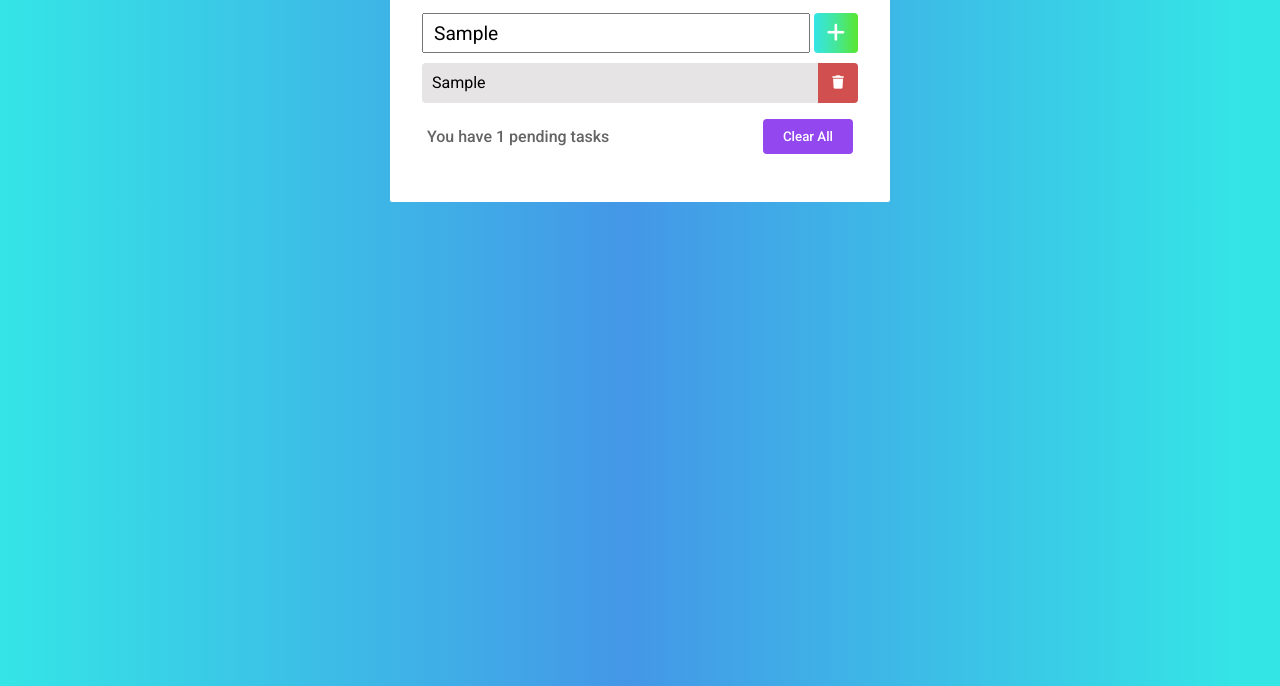
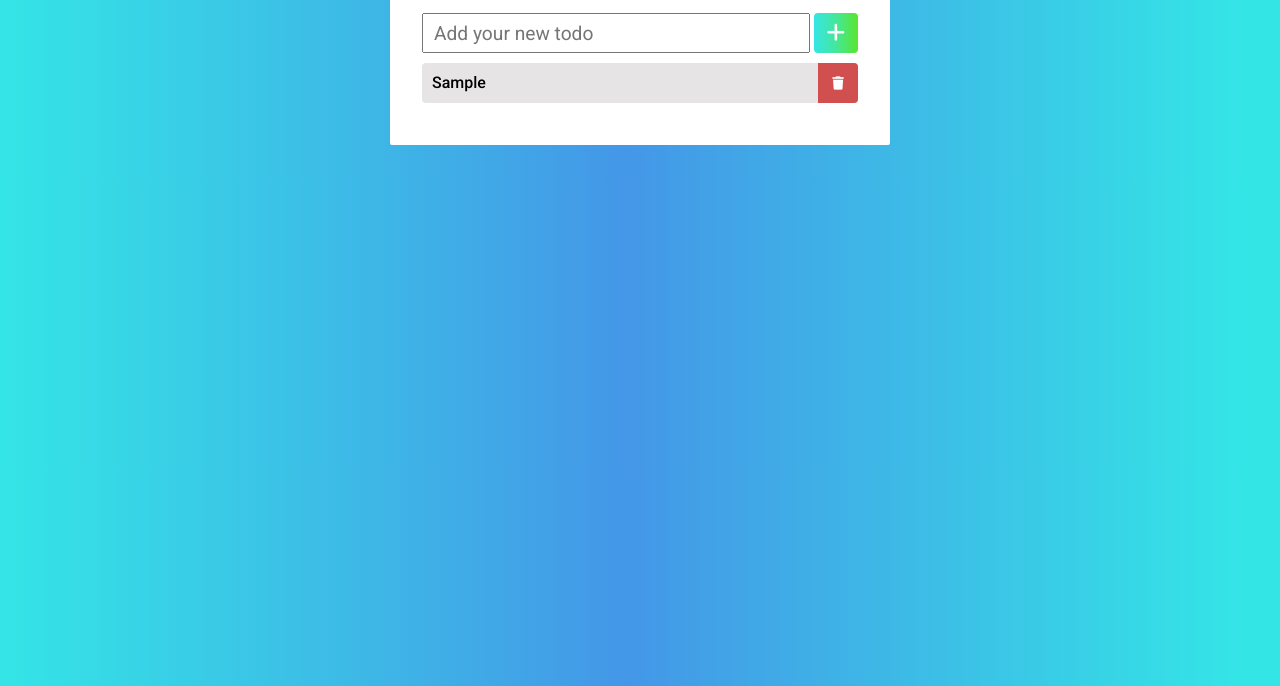
Before and after one commit to Bhavikt5/100-Days---HTML-CSS-Javascript, a plain HTML site: page Day1 - Todolist/index.html in a window 1280 px wide. Both pictures are taken after typing "Sample" into the empty fields and a click on the button 835 px from the left and 147 px from the top of the page. Shown: the part 114-800 px from the top of the page. Drawn offline with Linux system fonts and the light colour scheme.

Commit message:
todo list app completed

```diff
--- a/Day1 - Todolist/index.html
+++ b/Day1 - Todolist/index.html
@@ -28,27 +28,22 @@
         </button>
       </form>
 
-      <div id="getLists"></div>
-      <!-- <div class="lists">
-        <p id="postedTask">Buy Me a New Car1</p>
-        <button class="trash" type="menu">
-          <i class="fa-solid fa-trash"></i>
-        </button>
-      </div>
-      <div class="lists">
-        <p id="postedTask">Buy Me a New Car2</p>
-        <button class="trash" type="menu">
-          <i class="fa-solid fa-trash"></i>
-        </button>
-      </div>
-      <div class="lists">
-        <p id="postedTask">Buy Me a New Car3</p>
-        <button class="trash" type="menu">
-          <i class="fa-solid fa-trash"></i>
-        </button>
-      </div> -->
+      <ul id="content">
+        <li class="lists">
+          <p>Buy Me a New Car1</p>
+          <button class="trash fa-solid fa-trash"></button>
+        </li>
+        <li class="lists">
+          <p>Buy Me a New Car1</p>
+          <button class="trash fa-solid fa-trash"></button>
+        </li>
+        <li class="lists">
+          <p>Buy Me a New Car1</p>
+          <button class="trash fa-solid fa-trash"></button>
+        </li>
+      </ul>
 
-      <div class="pendingDiv">
+      <div id="pendingDiv">
         <p id="message"></p>
         <button id="clear">Clear All</button>
       </div>
--- a/Day1 - Todolist/script.js
+++ b/Day1 - Todolist/script.js
@@ -1,60 +1,43 @@
-const formSubmit = document.getElementById("form");
 const input = document.getElementById("input");
-const postTask = document.getElementById("getLists");
-const postedTask = document.getElementById("postedTask");
-const message = document.getElementById("message");
-const pendingDiv = document.querySelector(".pendingDiv");
+const form = document.getElementById("form");
+const content = document.getElementById("content");
 
-formSubmit.addEventListener("submit", submitTask);
+form.addEventListener("submit", submitForm);
 
-console.log("App Started");
-
-function submitTask(e) {
+function submitForm(e) {
   e.preventDefault();
 
-  const inputValue = input.value;
-  taskArray.push(inputValue);
+  if (input.value === "") {
+    alert("Enter ToDo!!");
+  } else {
+    let li = document.createElement("li");
+    li.innerHTML = input.value;
+    li.classList.add("lists");
+    content.appendChild(li);
+    let trash = document.createElement("button");
+    const trashClass = ["trash", "fa-solid", "fa-trash"];
+    trash.classList.add(...trashClass);
+    li.appendChild(trash);
 
-  postTask.innerHTML += `<div class="lists">
-                            <p>${inputValue}</p>
-                            <button class="trash" type="menu">
-                                <i class="fa-solid fa-trash"></i>
-                            </button>
-                        </div> `;
+    saveData();
 
-  console.log(taskArray);
-
-  if (taskArray.length > 0) {
-    message.innerHTML = `You have ${taskArray.length} pending tasks`;
-    pendingDiv.style.display = "flex";
+    input.value = "";
   }
-  console.log(deleteTasks);
-
-  console.log(postTask);
 }
 
-// const taskArray = [];
+content.addEventListener("click", (e) => {
+  if (e.target.tagName === "BUTTON") {
+    e.target.parentNode.remove();
+    saveData();
+  }
+});
 
-const taskArray = [];
+function saveData() {
+  localStorage.setItem("data", content.innerHTML);
+}
 
-const removeTask = () => {
-  for (let i = 0; i < taskArray.length; i++) {
-    deleteTasks[i].addEventListener("click", (i) => {
-      console.log(i);
-    });
-  }
-};
+function showData() {
+  content.innerHTML = localStorage.getItem("data");
+}
 
-const lists = document.querySelectorAll(".lists");
-const deleteTasks = document.getElementsByClassName("trash");
-
-deleteTasks.forEach((i) => {
-  i.addEventListener("click", () => {
-    console.log("click");
-  });
-});
-// for (let i = 0; i < deleteTasks.length; i++) {
-//   deleteTasks[i].addEventListener("click", () => {
-//     console.log("delete task");
-//   });
-// }
+showData();
--- a/Day1 - Todolist/style.css
+++ b/Day1 - Todolist/style.css
@@ -16,7 +16,7 @@ body {
   );
   display: flex;
   justify-content: center;
-  padding-top: 2rem;
+  padding: 2rem;
 }
 
 .container {
@@ -75,6 +75,9 @@ body {
   background-color: rgb(230, 228, 228);
   line-height: 40px;
   padding: 0 10px;
+  list-style: none;
+  text-transform: capitalize;
+  font-weight: 500;
 }
 
 .lists .trash {
@@ -92,11 +95,11 @@ body {
   border: none;
 }
 
-.lists i:hover {
+.lists .trash:hover {
   background-color: red;
 }
 
-.pendingDiv {
+#pendingDiv {
   display: none;
   justify-content: space-between;
   align-items: center;
@@ -104,12 +107,12 @@ body {
   margin: 1rem 0;
 }
 
-.pendingDiv p {
+#pendingDiv p {
   color: rgb(101, 100, 100);
   font-weight: 500;
 }
 
-.pendingDiv button {
+#pendingDiv button {
   padding: 10px 20px;
   background-color: #9347ef;
   border-radius: 4px;
```
